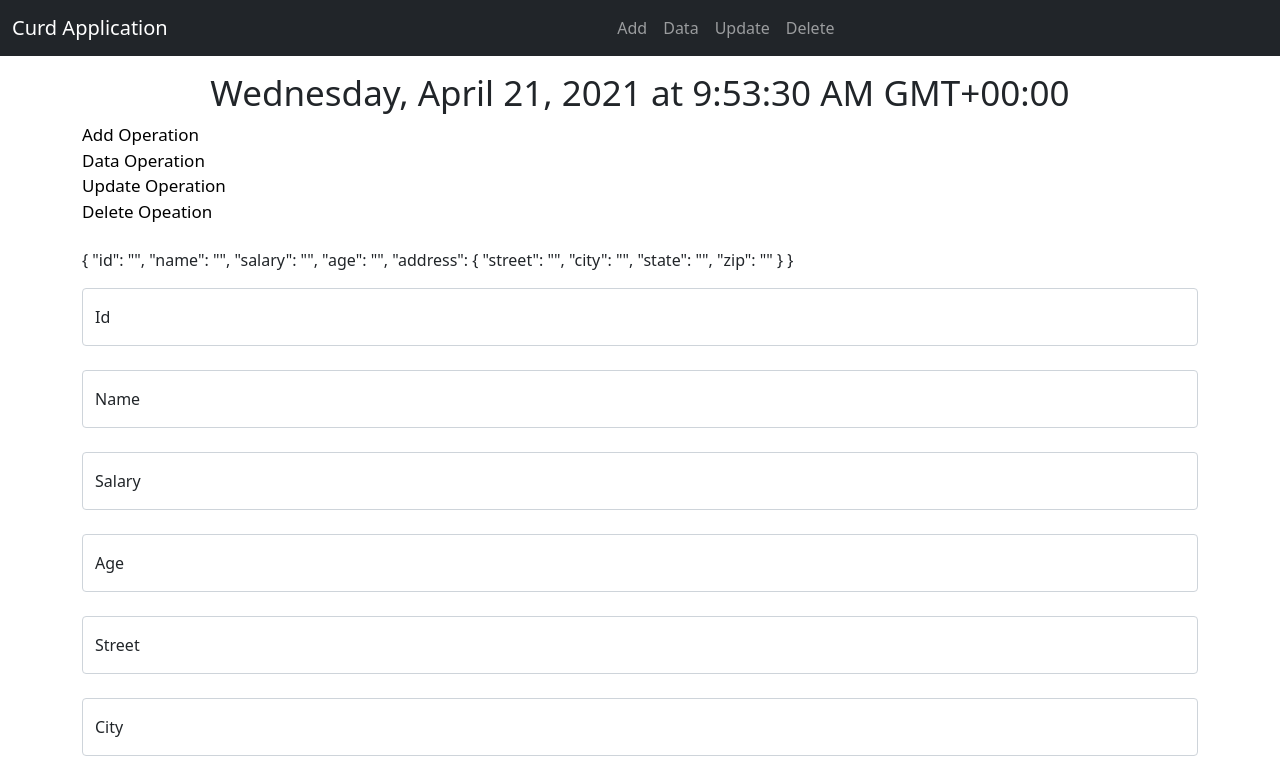
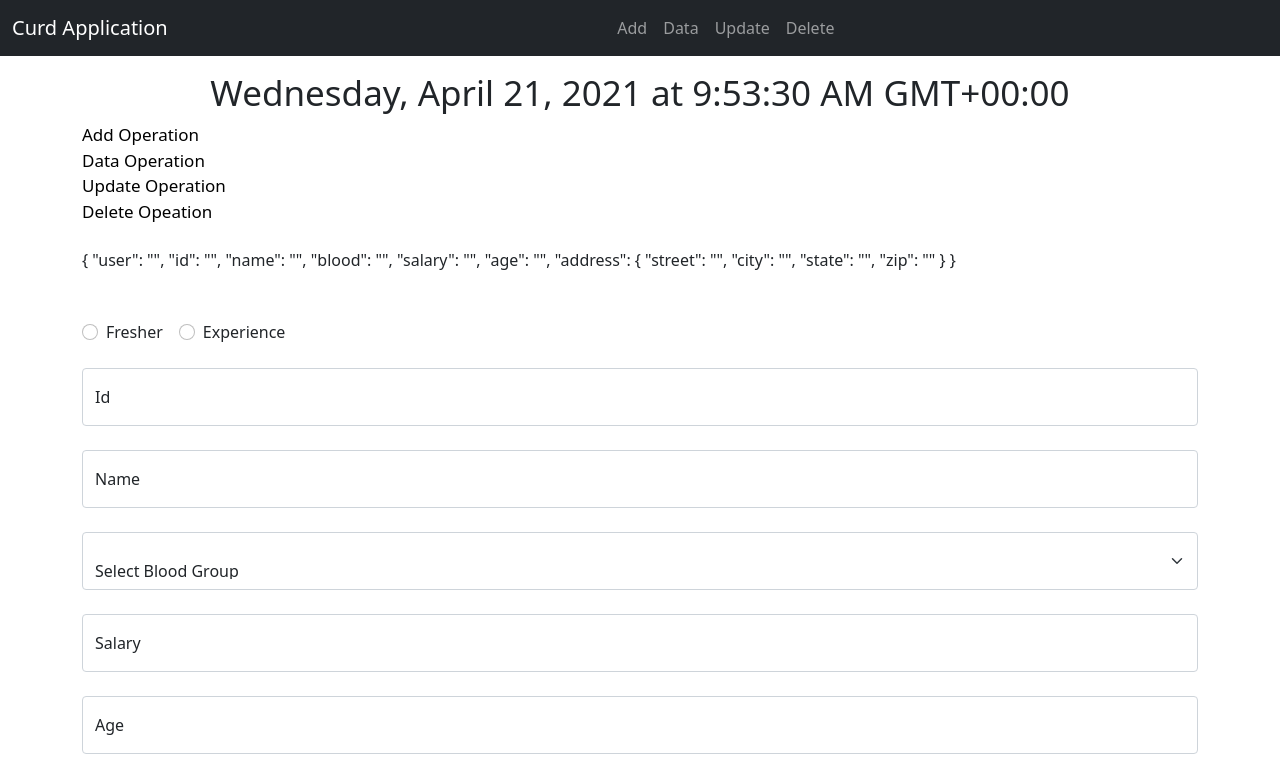
Before and after one commit to Web-Developm/angular-topics-application, an Angular app: page /add in a window 1280 px wide. Shown: the top 776 px of the page. Built offline with nearby package versions, Linux system fonts and the light colour scheme.

Commit message:
added select and radio

```diff
--- a/src/app/add/add.component.html
+++ b/src/app/add/add.component.html
@@ -1,7 +1,18 @@
 <div class="container mt-4">
   <h1 class="display-6 mb-3">{{item}}</h1>
-  <p>{{data.value | json}}</p>
+  <p class="mb-5">{{data.value | json}}</p>
   <form [formGroup]="data">
+
+    <div class="form-check form-check-inline mb-4">
+      <input type="radio" class="form-check-input" id="fresher" name="user" formControlName="user" value="Fresher">
+      <label class="form-check-label" for="fresher">Fresher</label>
+    </div>
+
+    <div class="form-check form-check-inline mb-4">
+      <input type="radio" class="form-check-input" id="experience" name="user" formControlName="user"
+        value="Experience">
+      <label class="form-check-label" for="experience">Experience</label>
+    </div>
 
     <div class="form-floating mb-4">
       <input type="text" name="id" id="id" class="form-control" placeholder="Id" formControlName="id">
@@ -43,6 +54,21 @@
         *Name sholud be minimum 4 characters
       </div>
     </div>
+
+    <div class="form-floating mb-4">
+      <select class="form-select" formControlName="blood">
+        <option selected value="">Select Blood Group</option>
+        <option value="O+">O+</option>
+        <option value="O-">O-</option>
+        <option value="A+">A+</option>
+        <option value="A-">A-</option>
+        <option value="B+">B+</option>
+        <option value="B-">B-</option>
+        <option value="AB+">AB+</option>
+        <option value="AB-">AB-</option>
+      </select>
+    </div>
+
 
 
 
--- a/src/app/add/add.component.ts
+++ b/src/app/add/add.component.ts
@@ -20,8 +20,11 @@ export class AddComponent implements OnInit {
   add() {
 
     let temp = new Structure();
+
+    temp.user=this.data.controls['user'].value;
     temp.id = this.data.controls['id'].value;
     temp.name = this.data.controls['name'].value;
+    temp.blood=this.data.controls['blood'].value;
     temp.salary = this.data.controls['salary'].value;
     temp.age = this.data.controls['age'].value;
     temp.street = this.data.get('address.street')?.value;
--- a/src/app/data/data.component.html
+++ b/src/app/data/data.component.html
@@ -1,10 +1,13 @@
 <div class="container mt-3 table-responsive">
   <h1 class="display-6 mb-3">{{title}}</h1>
   <table class="table table-bordered">
-    <thead class="table-light text-secondary">
+    <thead class="table-light text-dark">
       <tr>
+
         <th>Id</th>
+        <th>Employee Type</th>
         <th>Name</th>
+        <th>Blood</th>
         <th>Salary</th>
         <th>Age</th>
         <th>Street</th>
@@ -18,8 +21,11 @@
 
     <tbody *ngFor="let item of items; let i=index">
       <tr>
+
         <td>{{item.id| uppercase}}</td>
-        <td>{{sur}}. {{item.name}}</td>
+        <td>{{item.user}}</td>
+        <td>{{sur}}. {{item.name | uppercase}}</td>
+        <td>{{item.blood}}</td>
         <td>{{item.salary| currency:'INR':'symbol'}}</td>
         <td>{{item.age}}</td>
         <td>{{item.street}}</td>
--- a/src/app/delete/delete.component.html
+++ b/src/app/delete/delete.component.html
@@ -1,10 +1,12 @@
 <div class="container mt-4">
   <h1 class="display-6 mb-3">{{title}}</h1>
   <table class="table table-bordered">
-    <thead class="table-light text-secondary">
+    <thead class="table-light text-dark">
       <tr>
         <th>Id</th>
+        <th>Employee Type</th>
         <th>Name</th>
+        <th>Blood</th>
         <th>Salary</th>
         <th>Age</th>
         <th>Street</th>
@@ -18,14 +20,16 @@
     <tbody *ngFor="let item of items; let i=index">
       <tr>
         <td>{{item.id}}</td>
+        <td>{{item.user}}</td>
         <td>{{item.name}}</td>
+        <td></td>
         <td>{{item.salary | currency:'INR':'symbol'}}</td>
         <td>{{item.age}}</td>
         <td>{{item.street}}</td>
         <td>{{item.city}}</td>
         <td>{{item.state}}</td>
         <td>{{item.zip}}</td>
-        <td><button (click)="delete(i)" type="button" class="btn btn-sm btn-outline-dark">Delete</button></td>
+        <td><button (click)="delete(i)" type="button" class="btn"><i class="far fa-trash-alt"></i></button></td>
       </tr>
     </tbody>
   </table>
--- a/src/app/forms.service.ts
+++ b/src/app/forms.service.ts
@@ -12,15 +12,17 @@ export class FormsService {
   constructor(private http: HttpClient, private fb: FormBuilder) { }
 
   data = this.fb.group({
+    user: ['', Validators.required],
     id: ['', [Validators.required, Validators.minLength(1), Validators.pattern(/^-?(0|[1-9]\d*)?$/)]],
-    name: ['', [Validators.required, Validators.minLength(4),Validators.pattern('[a-zA-Z]*')]],
+    name: ['', [Validators.required, Validators.minLength(4), Validators.pattern('[a-zA-Z]*')]],
+    blood:['',Validators.required],
     salary: ['', [Validators.required, Validators.maxLength(10), Validators.pattern(/^-?(0|[1-9]\d*)?$/)]],
     age: ['', [Validators.required, Validators.minLength(2), Validators.maxLength(2), Validators.pattern(/^-?(0|[1-9]\d*)?$/)]],
-    address:this.fb.group({
-      street:['',[Validators.required]],
-      city:['',Validators.required],
-      state:['',Validators.required],
-      zip:['',Validators.required]
+    address: this.fb.group({
+      street: ['', [Validators.required]],
+      city: ['', Validators.required],
+      state: ['', Validators.required],
+      zip: ['', Validators.required]
     })
   });
 
--- a/src/app/str.ts
+++ b/src/app/str.ts
@@ -1,6 +1,8 @@
 export class Structure {
+  user:any
   id: any;
   name: any;
+  blood:any;
   salary: any;
   age: any;
   street:any;
--- a/src/app/update/update.component.html
+++ b/src/app/update/update.component.html
@@ -5,7 +5,9 @@
     <thead>
       <tr>
         <th>Id</th>
+        <th>Employee Type</th>
         <th>Name</th>
+        <th>Blood</th>
         <th>Salary</th>
         <th>Age</th>
         <th>Street</th>
@@ -20,19 +22,32 @@
     <tbody *ngFor="let item of items; let i=index">
       <tr>
         <td>{{item.id}}</td>
+        <td>{{item.user}}</td>
         <td>{{item.name | uppercase}}</td>
+        <td>{{item.blood}}</td>
         <td>{{item.salary | currency:'INR':'symbol'}}</td>
         <td>{{item.age}}</td>
         <td>{{item.street}}</td>
         <td>{{item.city}}</td>
         <td>{{item.state}}</td>
         <td>{{item.zip}}</td>
-        <td><button (click)="update1(item,i)" type="button" class="btn btn-sm btn-outline-dark">Update</button></td>
+        <td><button (click)="update1(item,i)" type="button" class="btn"><i class="far fa-1x fa-edit"></i></button></td>
       </tr>
     </tbody>
   </table>
 
   <form [formGroup]="data" class="mt-4">
+
+    <div class="form-check form-check-inline mb-4">
+      <input type="radio" class="form-check-input" name="user" id="fresher" formControlName="user" value="Fresher">
+      <label for="form-check-label" for="user">Fresher</label>
+    </div>
+
+    <div class="form-check form-check-inline mb-4">
+      <input type="radio" class="form-check-input" name="user" id="experience" formControlName="user"
+        value="Experience">
+      <label for="form-check-label" for="user">Experience</label>
+    </div>
     <div class="form-floating mb-4">
       <input type="text" class="form-control" name="id" id="id" placeholder="Id" formControlName="id">
       <label for="id">Id</label>
@@ -41,6 +56,20 @@
     <div class="form-floating mb-4">
       <input type="text" class="form-control" name="name" id="name" placeholder="name" formControlName="name">
       <label for="name">Name</label>
+    </div>
+
+    <div class="form-floating mb-4">
+      <select class="form-select" formControlName="blood">
+        <option selected value="">Select Blood Group</option>
+        <option value="O+">O+</option>
+        <option value="O-">O-</option>
+        <option value="A+">A+</option>
+        <option value="A-">A-</option>
+        <option value="B+">B+</option>
+        <option value="B-">B-</option>
+        <option value="AB+">AB+</option>
+        <option value="AB-">AB-</option>
+      </select>
     </div>
 
     <div class="form-floating mb-4">
--- a/src/app/update/update.component.ts
+++ b/src/app/update/update.component.ts
@@ -35,6 +35,7 @@ export class UpdateComponent implements OnInit {
 
     if (temp == true) {
       this.data.patchValue({
+        user:info.user,
         id: info.id,
         name: info.name,
         salary: info.salary,
--- a/src/index.html
+++ b/src/index.html
@@ -10,6 +10,7 @@
   <script src="https://cdn.jsdelivr.net/npm/@popperjs/core@2.9.1/dist/umd/popper.min.js" integrity="sha384-SR1sx49pcuLnqZUnnPwx6FCym0wLsk5JZuNx2bPPENzswTNFaQU1RDvt3wT4gWFG" crossorigin="anonymous"></script>
   <script src="https://cdn.jsdelivr.net/npm/bootstrap@5.0.0-beta3/dist/js/bootstrap.min.js" integrity="sha384-j0CNLUeiqtyaRmlzUHCPZ+Gy5fQu0dQ6eZ/xAww941Ai1SxSY+0EQqNXNE6DZiVc" crossorigin="anonymous"></script>
 
+  <script src="https://use.fontawesome.com/releases/v5.15.3/js/all.js" data-auto-a11y="true"></script>
 </head>
 <body>
   <app-root></app-root>
```
Also changed, not shown: src/app/data.json (+37 -1 lines).
